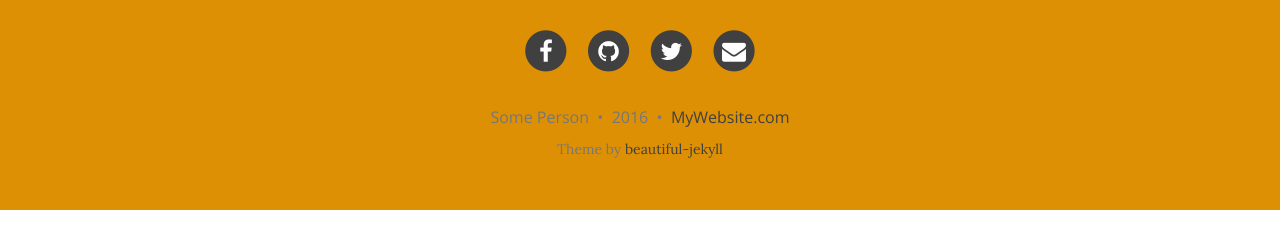
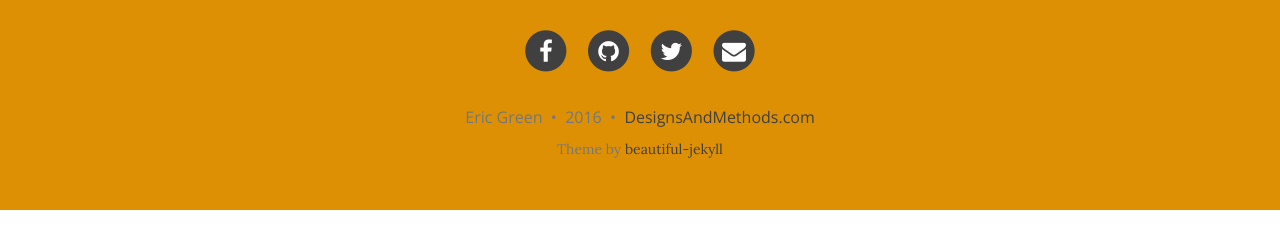
Before and after one commit to ericpgreen/ghr, a Jekyll site: the page built from _posts/2015-01-04-first-post.md, in a window 1280 px wide. Shown: the part 494-743 px from the top of the page. Built offline with Jekyll 4.4.1, drawn with Linux system fonts in a browser that asks for light colours; nearby versions of some CDN libraries.

```diff
--- a/_config.yml
+++ b/_config.yml
@@ -39,11 +39,11 @@ avatar: "/img/avatar-icon.png"
 # Change all these values or delete the ones you don't want.
 # Important: you must keep the "name" parameter, everything else you can remove
 author:
-  name: Some Person
-  email: "youremail@domain.com"
-  facebook: yourname  # eg. daattali
-  github: yourname    # eg. daattali
-  twitter: yourname   # eg. daattali
+  name: Eric Green
+  email: "eric.green@duke.edu"
+  facebook: DukeGlobalHealth  # eg. daattali
+  github: ericpgreen    # eg. daattali
+  twitter: ericpgreen   # eg. daattali
   linkedin: yourlink  # eg. "pub/dean-attali/8/946/143"
   stackoverflow: yourlink  # eg. "3943160/daattali"
 
@@ -59,7 +59,7 @@ footer-links-active:
 
 # How to display the link to the website in the footer
 # Remove this if you don't want a link in the footer
-url-pretty: "MyWebsite.com"  # eg. "deanattali.com/beautiful-jekyll"
+url-pretty: "DesignsAndMethods.com"  # eg. "deanattali.com/beautiful-jekyll"
 
 # --- Misc --- #
 
--- a/index.html
+++ b/index.html
@@ -1,7 +1,7 @@
 ---
 layout: page
-title: My website
-subtitle: This is where I will tell my friends way too much about me
+title: Global Health Research
+subtitle: Designs and Methods
 bigimg: /img/malaria.jpg
 ---
 
```
